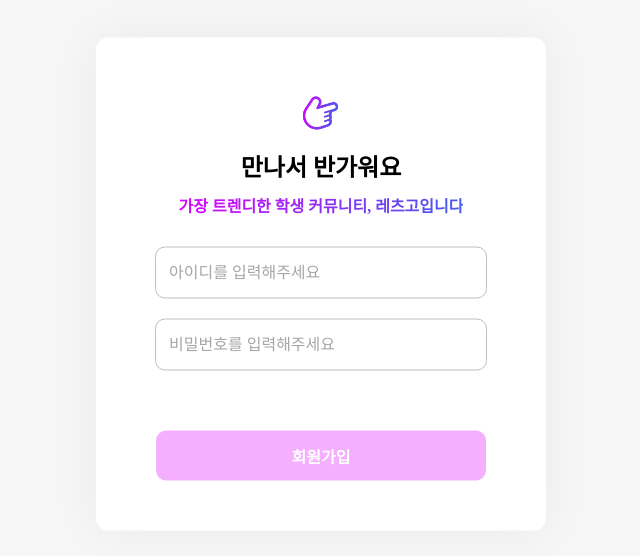
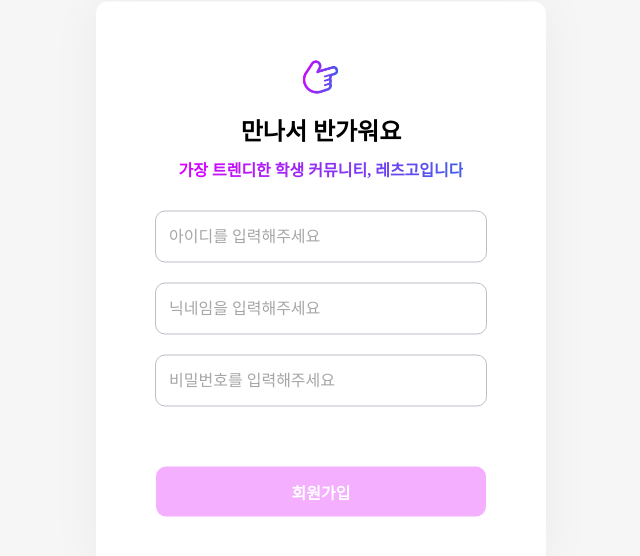
Before and after one commit to TW00D/letsgo-web-mini, a React (Vite) app: page /Signup in a window 1280 px wide. Shown: the part 116-672 px from the top of the page, without its empty margins (319-959 px from the left). Built offline with nearby package versions, Linux system fonts and the light colour scheme; no server answers; a web font is replaced by a local one.

Commit message:
fix: api docs에 맞게 수정

```diff
--- a/src/components/Auth/Signup/SignupFirst/index.tsx
+++ b/src/components/Auth/Signup/SignupFirst/index.tsx
@@ -26,6 +26,13 @@ const SignupFirst = () => {
               onChange={handleChange}
             />
             <S.SignupInput
+              type="text"
+              placeholder="닉네임을 입력해주세요"
+              name="text"
+              value={registerData?.password}
+              onChange={handleChange}
+            />
+            <S.SignupInput
               type="password"
               placeholder="비밀번호를 입력해주세요"
               name="password"
--- a/src/hooks/Auth/useRegister.ts
+++ b/src/hooks/Auth/useRegister.ts
@@ -7,11 +7,13 @@ import { useUserRegister } from "../../utils/api/Auth/signup";
 export function useRegister() {
   const [registerData, setRegisterData] = useState<{
     username: string;
+    nickname: string;
     password: string;
     image: string;
   }>({
     username: "",
     password: "",
+    nickname: "",
     image: ""
   });
   const navigate = useNavigate();
--- a/src/utils/api/Auth/signup/index.ts
+++ b/src/utils/api/Auth/signup/index.ts
@@ -10,6 +10,7 @@ export interface GeneralResponse {
 
 export interface RegisterRequest {
   username: string;
+  nickname: string;
   password: string;
   image: string;
 }
```
